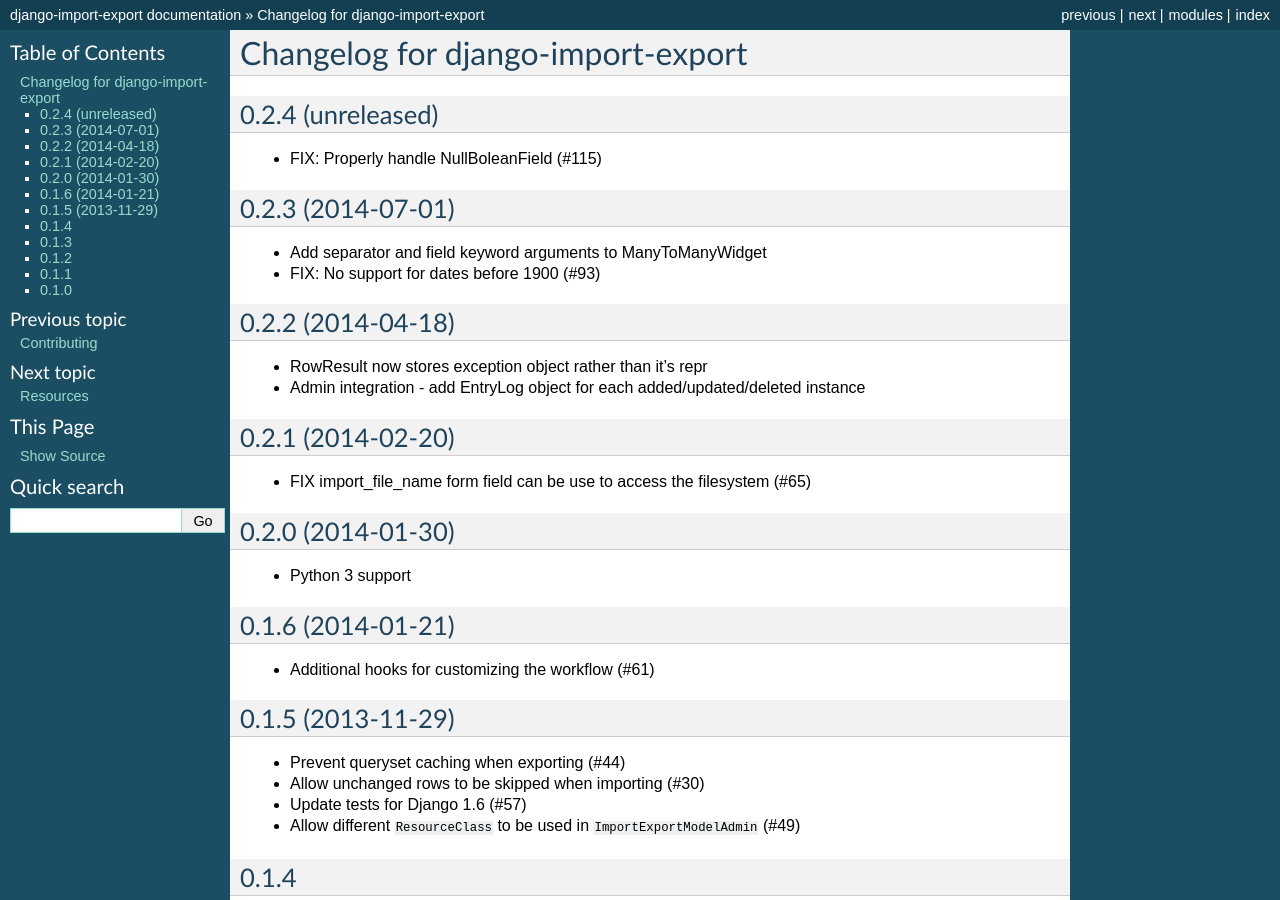
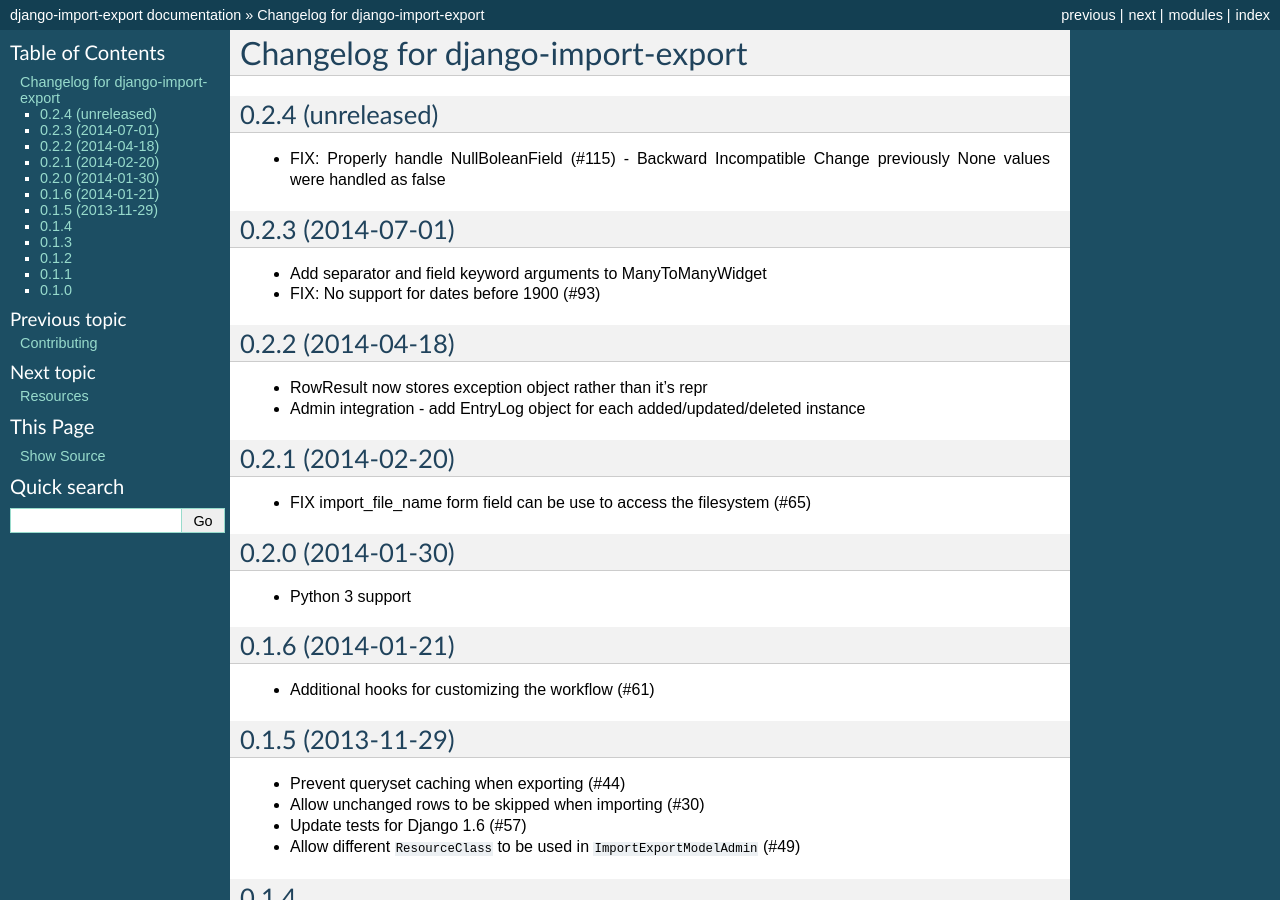
Before and after one commit to django-import-export/django-import-export, a Sphinx documentation site: the page built from docs/changelog.rst, in a window 1280 px wide and 900 px high. Built offline with Sphinx 7.4.7, drawn with Linux system fonts in a browser that asks for light colours; the version number could not be read and is left out.

Commit message:
Note: Backward Incompatible Change

```diff
--- a/docs/changelog.rst
+++ b/docs/changelog.rst
@@ -4,7 +4,8 @@
 0.2.4 (unreleased)
 ------------------
 
-- FIX: Properly handle NullBoleanField (#115)
+- FIX: Properly handle NullBoleanField (#115) - Backward Incompatible Change
+  previously None values were handled as false
 
 
 0.2.3 (2014-07-01)
```
